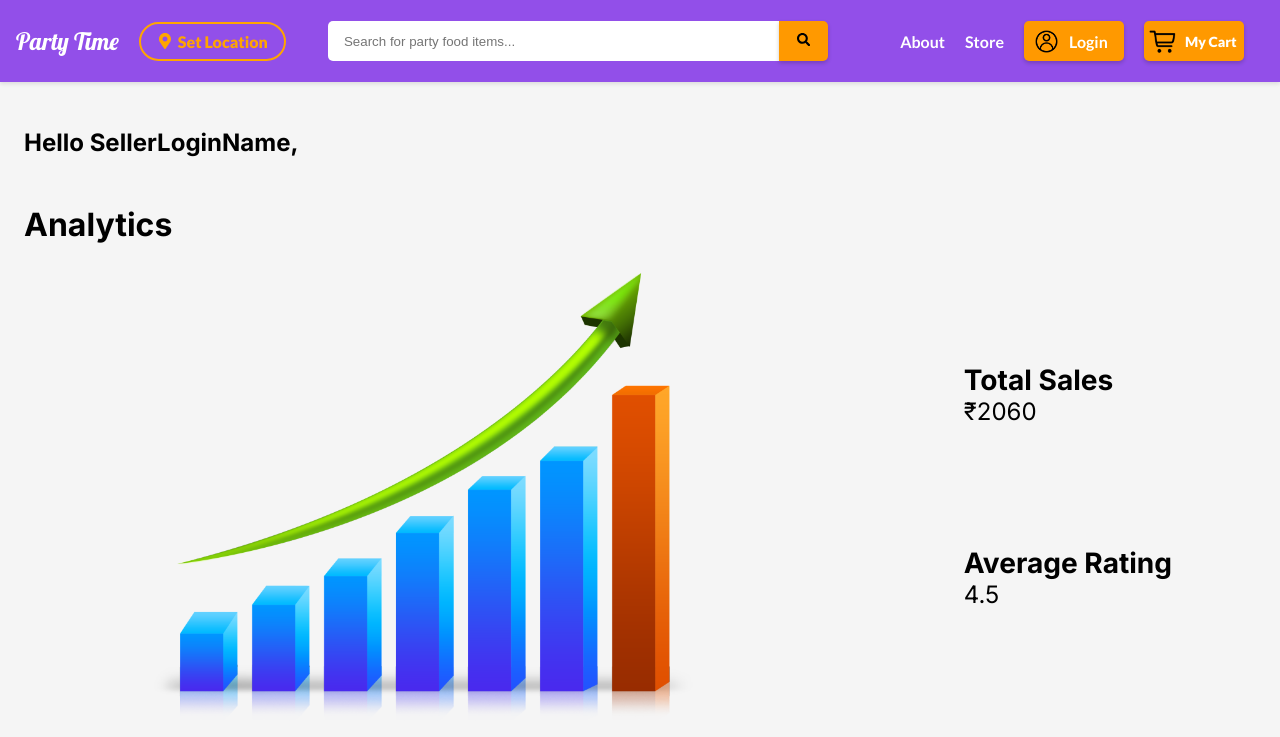
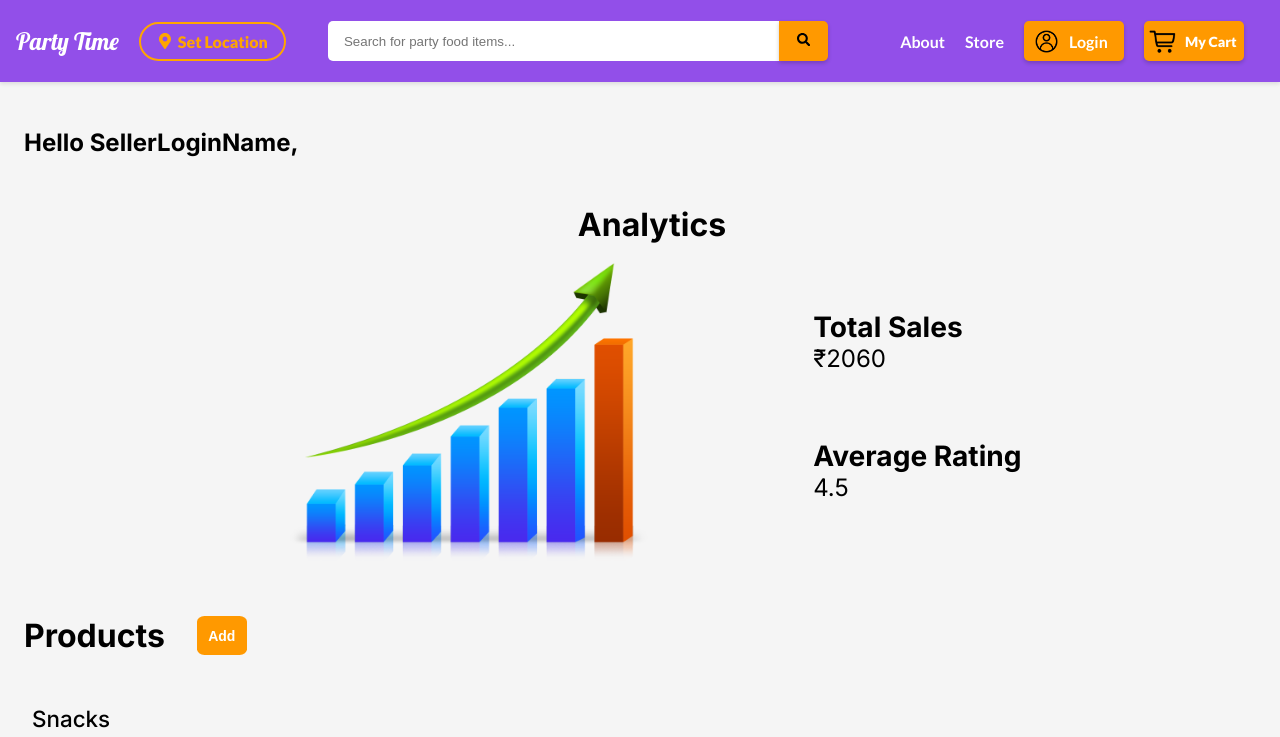
Before and after one commit to Miran-Firdausi/PartyTime, a Next.js app in the folder FrontendNew/: page /seller in a window 1280 px wide. Shown: the top 737 px of the page. Built offline with nearby package versions, Linux system fonts and the light colour scheme.

Commit message:
Category array added.

```diff
--- a/FrontendNew/src/app/seller/page.js
+++ b/FrontendNew/src/app/seller/page.js
@@ -96,7 +96,7 @@ const Seller = ({ seller = "SellerLoginName" }) => {
             <h2 className={styles.marginMe}>Hello {seller}, </h2>
 
             <div>
-                <h1 className={styles.marginMe}>Analytics</h1>
+                <h1 className={styles.marginMe2}>Analytics</h1>
                 <div className={styles.analytics}>
                     <div className={styles.graph}>
                         <img src='/images/graph.png'/>
--- a/FrontendNew/src/styles/seller.module.css
+++ b/FrontendNew/src/styles/seller.module.css
@@ -10,14 +10,21 @@
     align-items: center;
 }
 
-.marginMe {
+.marginMe, .marginMe2 {
     margin-top: 3rem;
     margin-left: 1.5rem;
 }
 
+.marginMe2 {
+    display: flex;
+    justify-content: center;
+}
+
 .analytics {
     display: flex;
-    justify-content: space-around;
+    justify-content: center;
+    gap: 8rem;
+
 }
 
 .metric {
@@ -28,7 +35,7 @@
 }
 
 .graph img {
-    height: 30rem;
+    height: 20rem;
 }
 
 .popupContent {
```
